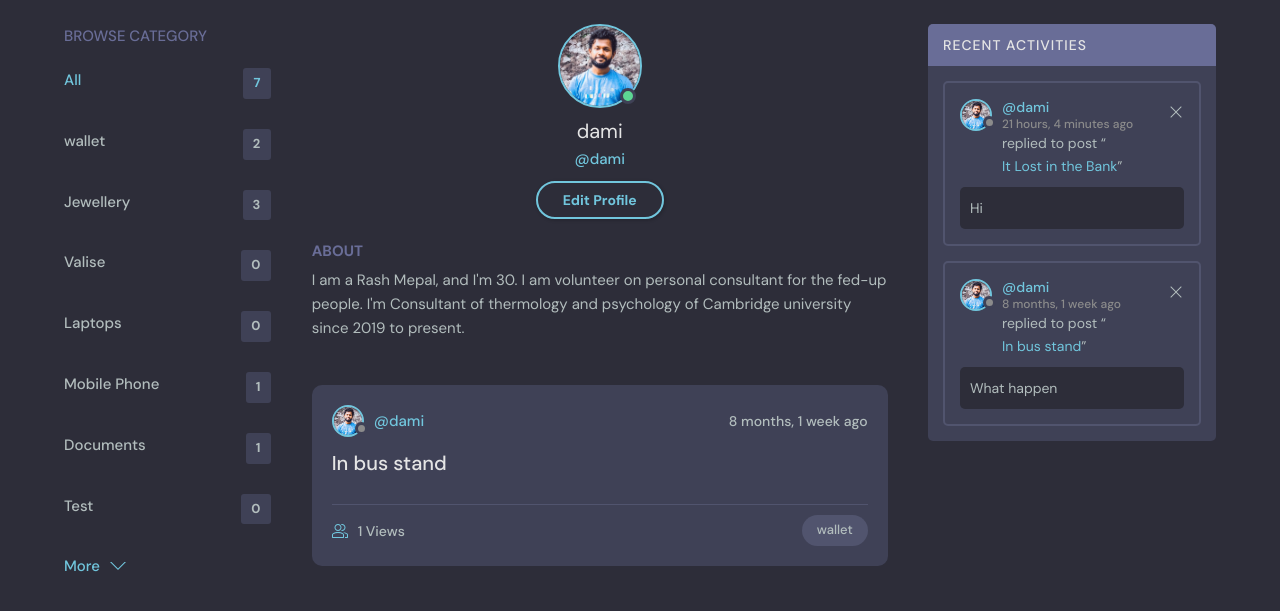
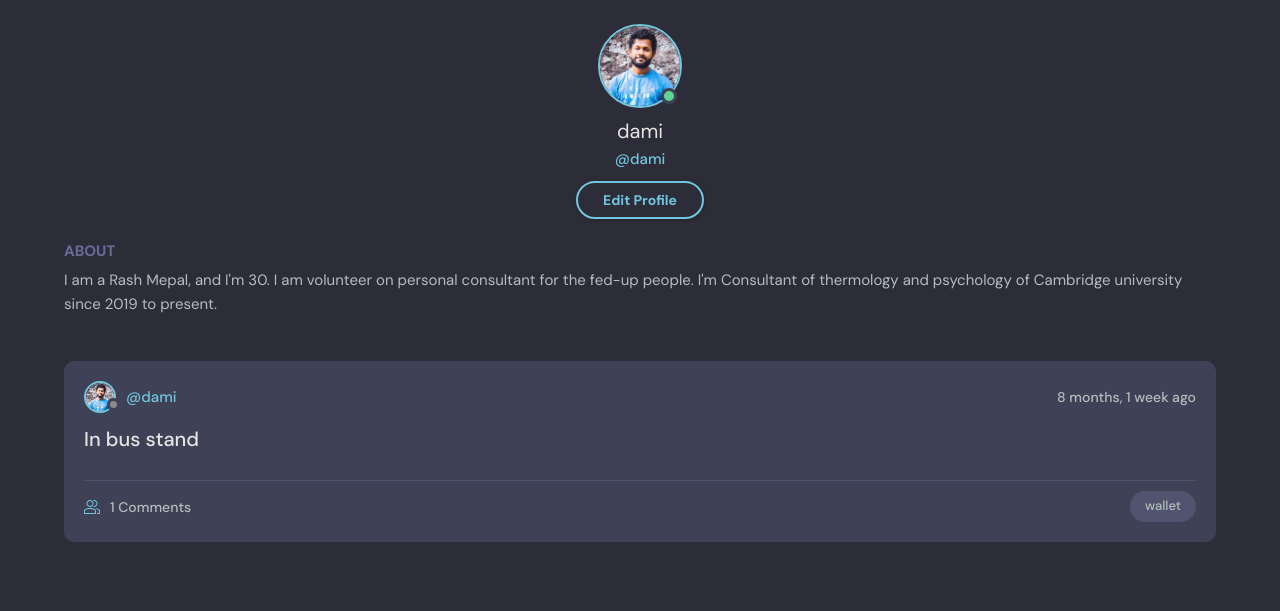
Before and after one commit to Bona-D/FindZone, a Django app: page /profile/1/ in a window 1280 px wide. Shown: the part 76-687 px from the top of the page. Run offline with Django 4.2, Linux system fonts and the light colour scheme; a user stored in the database is signed in; data comes from the database, SQL or seed files in the repository; both versions use the stored data as it was after the commit.

Commit message:
add chagnes

```diff
--- a/base/templates/base/feed_component.html
+++ b/base/templates/base/feed_component.html
@@ -33,7 +33,7 @@
         d="M12 16c3.859 0 7-3.141 7-7s-3.141-7-7-7c-3.859 0-7 3.141-7 7s3.141 7 7 7zM12 4c2.757 0 5 2.243 5 5s-2.243 5-5 5-5-2.243-5-5c0-2.757 2.243-5 5-5z"
         ></path>
     </svg>
-    {{room.participants.all.count}} Views
+    {{room.participants.all.count}} Comments
     </a>
 
     <p class="roomListRoom__topic">{{room.topic.name}}</p>
--- a/base/templates/base/feed_components_profile.html
+++ b/base/templates/base/feed_components_profile.html
@@ -33,7 +33,7 @@
         d="M12 16c3.859 0 7-3.141 7-7s-3.141-7-7-7c-3.859 0-7 3.141-7 7s3.141 7 7 7zM12 4c2.757 0 5 2.243 5 5s-2.243 5-5 5-5-2.243-5-5c0-2.757 2.243-5 5-5z"
         ></path>
     </svg>
-    {{room.participants.all.count}} Views
+    {{room.participants.all.count}} Comments
     </a>
     {% if room.complete%}
     <a class=" btn btn--dark" id="id_{{room.id}}"  onclick="completeTask('{{user.id}}','{{room.id}}')">Discoverd</a>
--- a/base/templates/base/profile.html
+++ b/base/templates/base/profile.html
@@ -1,17 +1,11 @@
 {% extends 'main.html' %}
 {% load static%}
 {% block content %}
-  <main class="profile-page layout layout--3">
+  <main class="profile-page layout ">
     <div class="container">
       <!-- Topics Start -->
-      {% include 'base/topics_component.html' %}
+
       <!-- Topics End -->
-
-
-
-
-
-
 
       <!-- Room List Start -->
       <div class="roomList">
@@ -50,7 +44,7 @@
       <!-- Room List End -->
 
       <!-- Activities Start -->
-      {% include 'base/activity_component.html' %}
+      <!-- {% include 'base/activity_component.html' %} -->
       <!-- Activities End -->
     </div>
   </main>
```
Also changed, not shown: requirements.txt (added, +10 -0 lines), base/migrations/0004_room_pic.py (added), base/migrations/0005_alter_room_pic.py (added), db.sqlite3, static/images/lost-items.svg (added).
